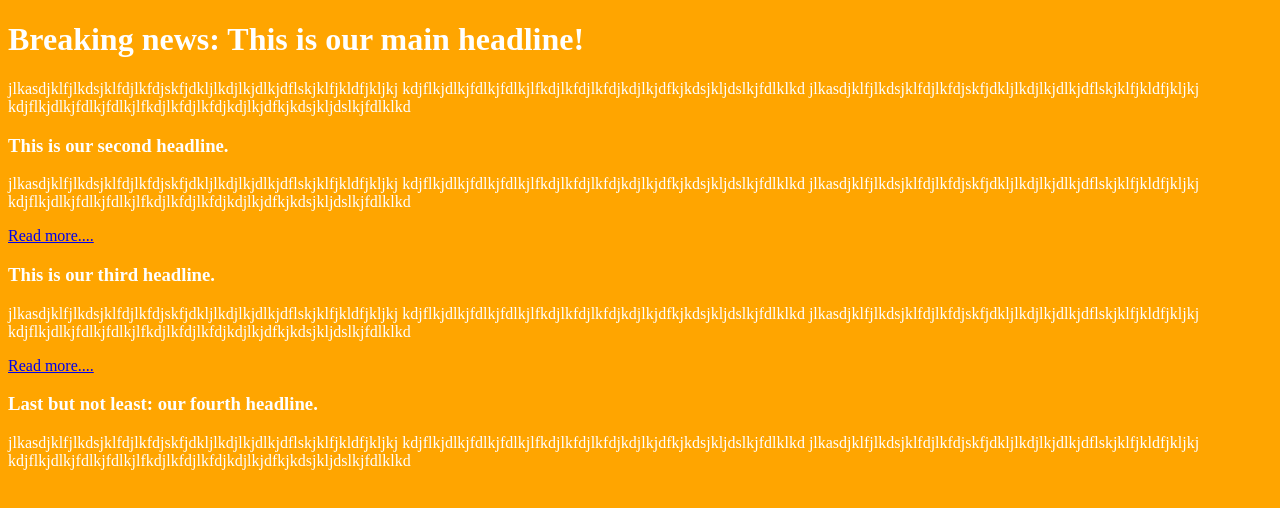
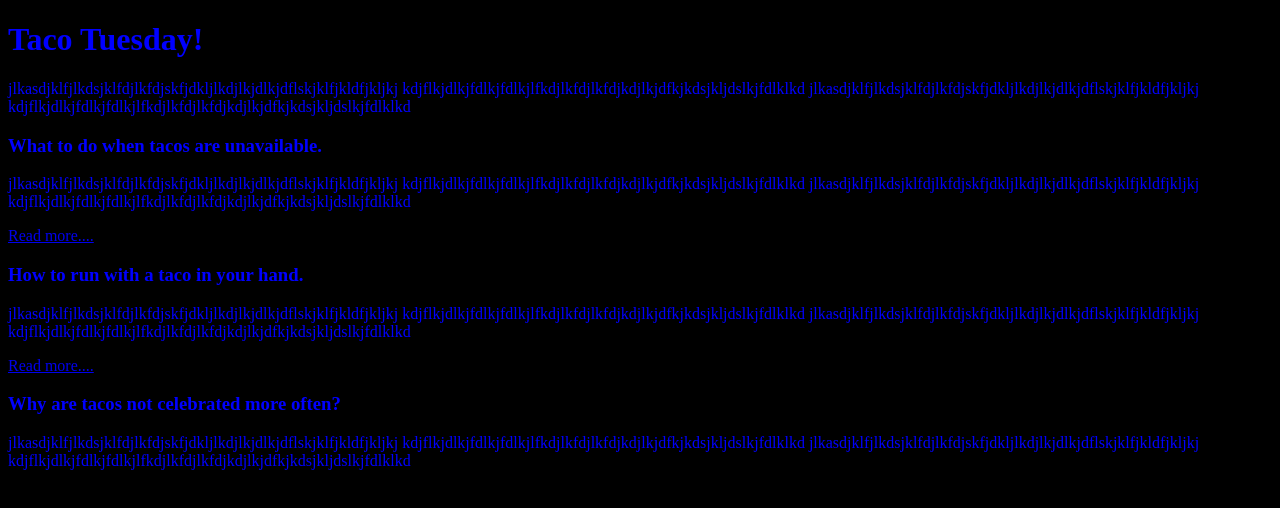
Before and after one commit to silverlobo22/silverlobo22, a plain HTML site: page unit_1/Index.html in a window 1280 px wide. Drawn offline with Linux system fonts and the light colour scheme.

Commit message:
syncing my new repository

```diff
--- a/unit_1/Index.html
+++ b/unit_1/Index.html
@@ -2,18 +2,18 @@
 <html>
 
 	<head>
-		<title>News Bulletin</title>
+		<title>Aaron's Project</title>
 		<link rel="stylesheet" type="text/css" href="css/main.css">
 	</head>
 
 	<body>
-	<h1>Breaking news: This is our main headline!</h1>
+	<h1>Taco Tuesday!</h1>
 	<p>jlkasdjklfjlkdsjklfdjlkfdjskfjdkljlkdjlkjdlkjdflskjklfjkldfjkljkj
 	kdjflkjdlkjfdlkjfdlkjlfkdjlkfdjlkfdjkdjlkjdfkjkdsjkljdslkjfdlklkd
 	jlkasdjklfjlkdsjklfdjlkfdjskfjdkljlkdjlkjdlkjdflskjklfjkldfjkljkj
 	kdjflkjdlkjfdlkjfdlkjlfkdjlkfdjlkfdjkdjlkjdfkjkdsjkljdslkjfdlklkd</p>
 
-	<h3>This is our second headline.</h3>
+	<h3>What to do when tacos are unavailable.</h3>
 	<p>jlkasdjklfjlkdsjklfdjlkfdjskfjdkljlkdjlkjdlkjdflskjklfjkldfjkljkj
 	kdjflkjdlkjfdlkjfdlkjlfkdjlkfdjlkfdjkdjlkjdfkjkdsjkljdslkjfdlklkd
 	jlkasdjklfjlkdsjklfdjlkfdjskfjdkljlkdjlkjdlkjdflskjklfjkldfjkljkj
@@ -21,7 +21,7 @@
 
 	<a href="www.example.com">Read more....</a>
 
-	<h3>This is our third headline.</h3>
+	<h3>How to run with a taco in your hand.</h3>
 	<p>jlkasdjklfjlkdsjklfdjlkfdjskfjdkljlkdjlkjdlkjdflskjklfjkldfjkljkj
 	kdjflkjdlkjfdlkjfdlkjlfkdjlkfdjlkfdjkdjlkjdfkjkdsjkljdslkjfdlklkd
 	jlkasdjklfjlkdsjklfdjlkfdjskfjdkljlkdjlkjdlkjdflskjklfjkldfjkljkj
@@ -29,7 +29,7 @@
 
 	<a href="#">Read more....</a>
 
-	<h3>Last but not least: our fourth headline.</h3>
+	<h3>Why are tacos not celebrated more often?</h3>
 	<p>jlkasdjklfjlkdsjklfdjlkfdjskfjdkljlkdjlkjdlkjdflskjklfjkldfjkljkj
 	kdjflkjdlkjfdlkjfdlkjlfkdjlkfdjlkfdjkdjlkjdfkjkdsjkljdslkjfdlklkd
 	jlkasdjklfjlkdsjklfdjlkfdjskfjdkljlkdjlkjdlkjdflskjklfjkldfjkljkj
--- a/unit_1/css/main.css
+++ b/unit_1/css/main.css
@@ -1,7 +1,7 @@
 body {
-	background-color: orange;
+	background-color: black;
 }
 
 h1, h3, p {
-	color: white;
+	color: blue;
 }
```
